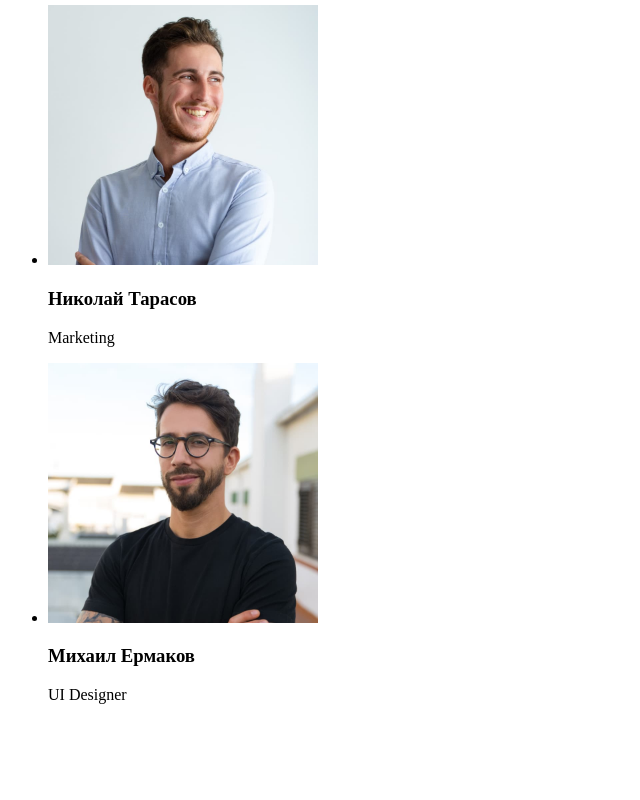
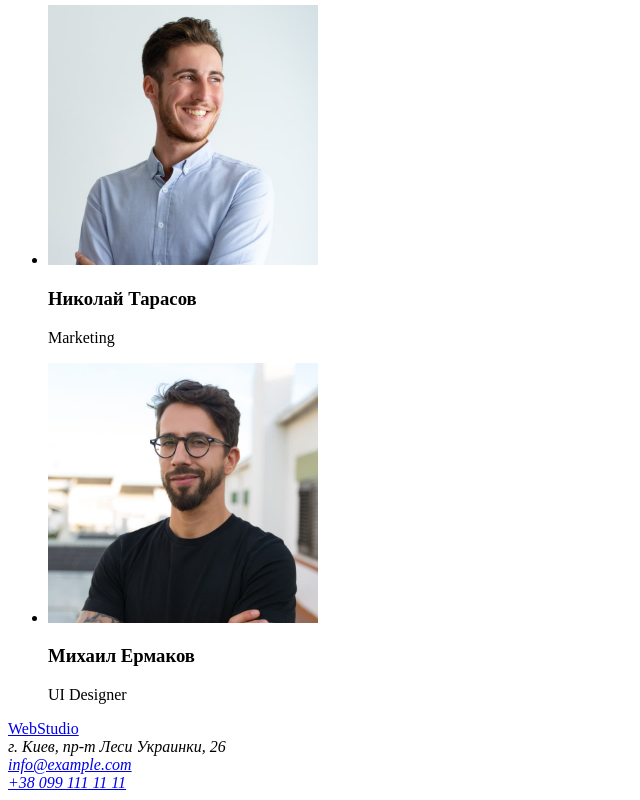
Before and after one commit to ValikWasT/goit-markup-hw-01, a plain HTML site: page index.html in a window 1280 px wide. Shown: the part 2265-3065 px from the top of the page, without its empty margins (0-640 px from the left). Before the commit the page ends 2985 px from the top, so only its background shows below. Drawn offline with Linux system fonts and the light colour scheme.

Commit message:
add footer

```diff
--- a/index.html
+++ b/index.html
@@ -101,5 +101,13 @@
         </ul>
       </section>
     </main>
+    <footer>
+      <a href="./index.html">WebStudio</a>
+      <address>
+        г. Киев, пр-т Леси Украинки, 26<br />
+        <a href="mailto:info@example.com">info@example.com</a> <br />
+        <a href="tel:+380991111111">+38 099 111 11 11</a>
+      </address>
+    </footer>
   </body>
 </html>
```
